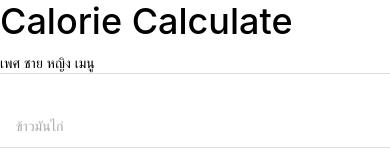
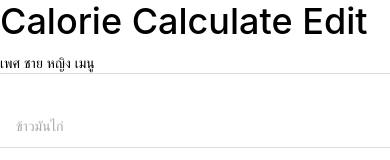
Before and after one commit to poobase/Nextflow-app, a website: page www/index.html in a window 390 px wide. Shown: the top 160 px of the page. Drawn offline with Linux system fonts and the light colour scheme; some packages are replaced by stand-ins of ours; files that its build step writes are made by us from their sources.

Commit message:
Update Header Name

```diff
--- a/www/index.html
+++ b/www/index.html
@@ -21,7 +21,7 @@
 <body ng-app="starter">
     <ion-pane>
         <ion-header-bar class="bar-stable">
-            <h1 class="title">Calorie Calculate</h1>
+            <h1 class="title">Calorie Calculate Edit</h1>
         </ion-header-bar>
         <ion-content>
             เพศ
@@ -41,11 +41,9 @@
                     <span class="input-label">กาแฟ</span>
                     <input type="number" placeholder="กาแฟ">
                 </label>
-
                 <button class="button button-block">
                     คำนวน
                 </button>
-
             </div>
         </ion-content>
     </ion-pane>
```
Lines whose indentation alone changed are shown as unchanged.
